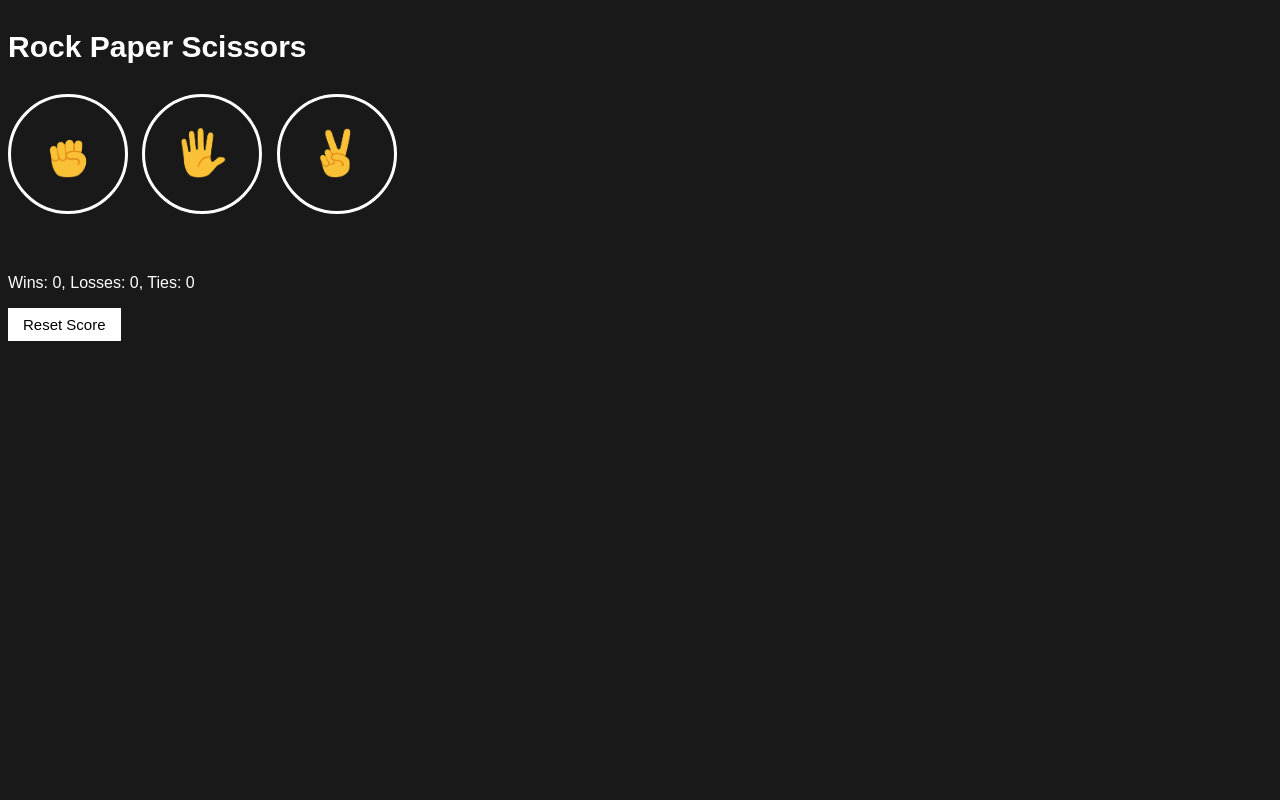
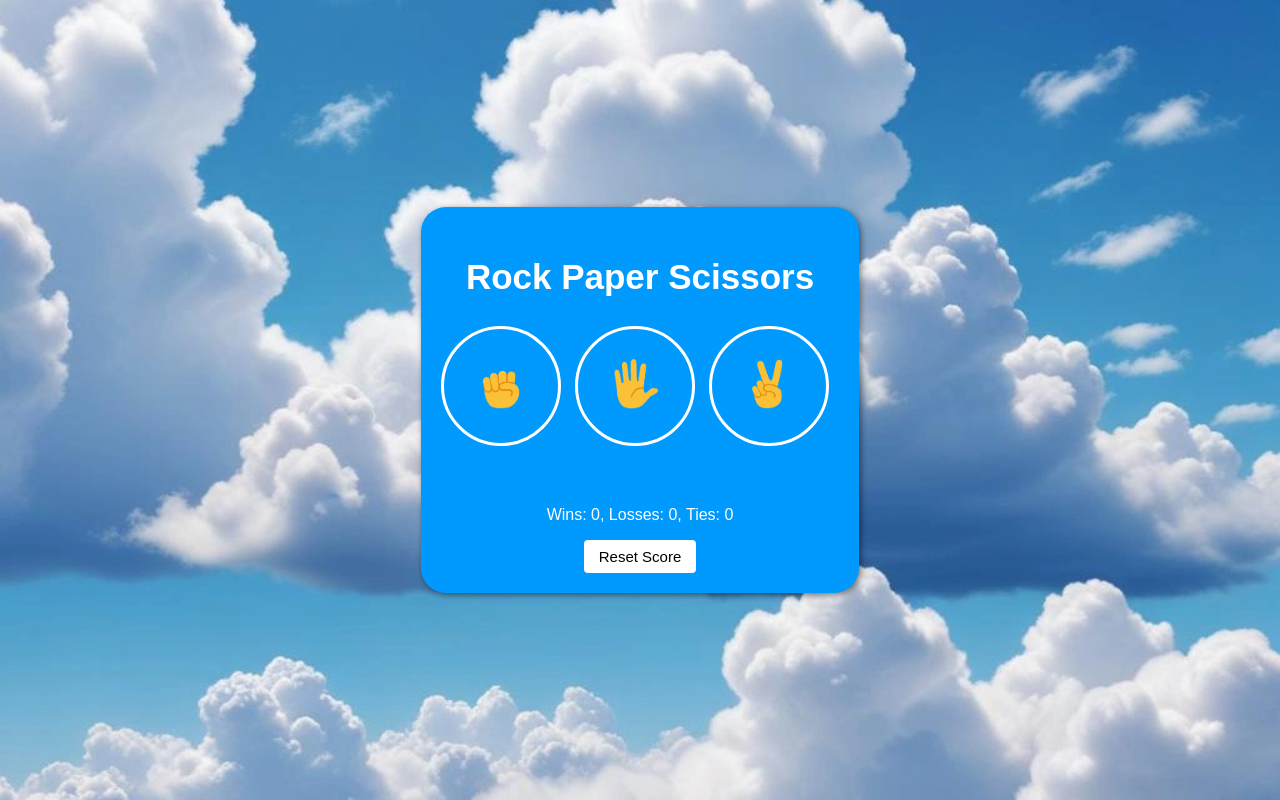
Before and after one commit to Leviwolf7/js-small-projects, a plain HTML site: page rock-paper-scissors/index.html in a window 1280 px wide. Drawn offline with Linux system fonts and the light colour scheme.

Commit message:
modified css style

```diff
--- a/rock-paper-scissors/index.html
+++ b/rock-paper-scissors/index.html
@@ -14,7 +14,10 @@
 </head>
 
 <body>
-  <p class="title">Rock Paper Scissors</p>
+
+  <!--Game Container-->
+  <section class="game-container">
+    <h1 class="title">Rock Paper Scissors</h1>
 
     <button onclick="
       makeMove('rock');
@@ -43,7 +46,9 @@
     ">
       Reset Score
     </button>
+  </section>
 
+  <!--JavaScript-->
   <script>
     let score = {
       wins: 0,
--- a/rock-paper-scissors/style.css
+++ b/rock-paper-scissors/style.css
@@ -1,11 +1,28 @@
 body {
-  background-color: rgb(25, 25, 25);
+  background-image: url(images/cloud-background.webp);
+  background-position: center;
+  background-size: cover;
+  background-repeat: no-repeat;
   color: white;
   font-family: Arial;
+  display: flex;
+  justify-content: center;
+  align-items: center;
+  min-height: 100vh;
+  margin: 0;
+}
+
+.game-container {
+  box-sizing: border-box;
+  padding: 20px;
+  border-radius: 25px;
+  text-align: center;
+  background-color: #009aff;
+  box-shadow: 2px 2px 6px rgba(0, 0, 0, 0.5);
 }
 
 .title {
-  font-size: 30px;
+  font-size: 35px;
   font-weight: bold;
 }
 
@@ -40,4 +57,5 @@ body {
   font-size: 15px;
   padding: 8px 15px;
   cursor: pointer;
+  border-radius: 4px;
 }
```
Also changed, not shown: rock-paper-scissors/images/cloud-background.webp (added). Lines whose indentation alone changed are shown as unchanged.
